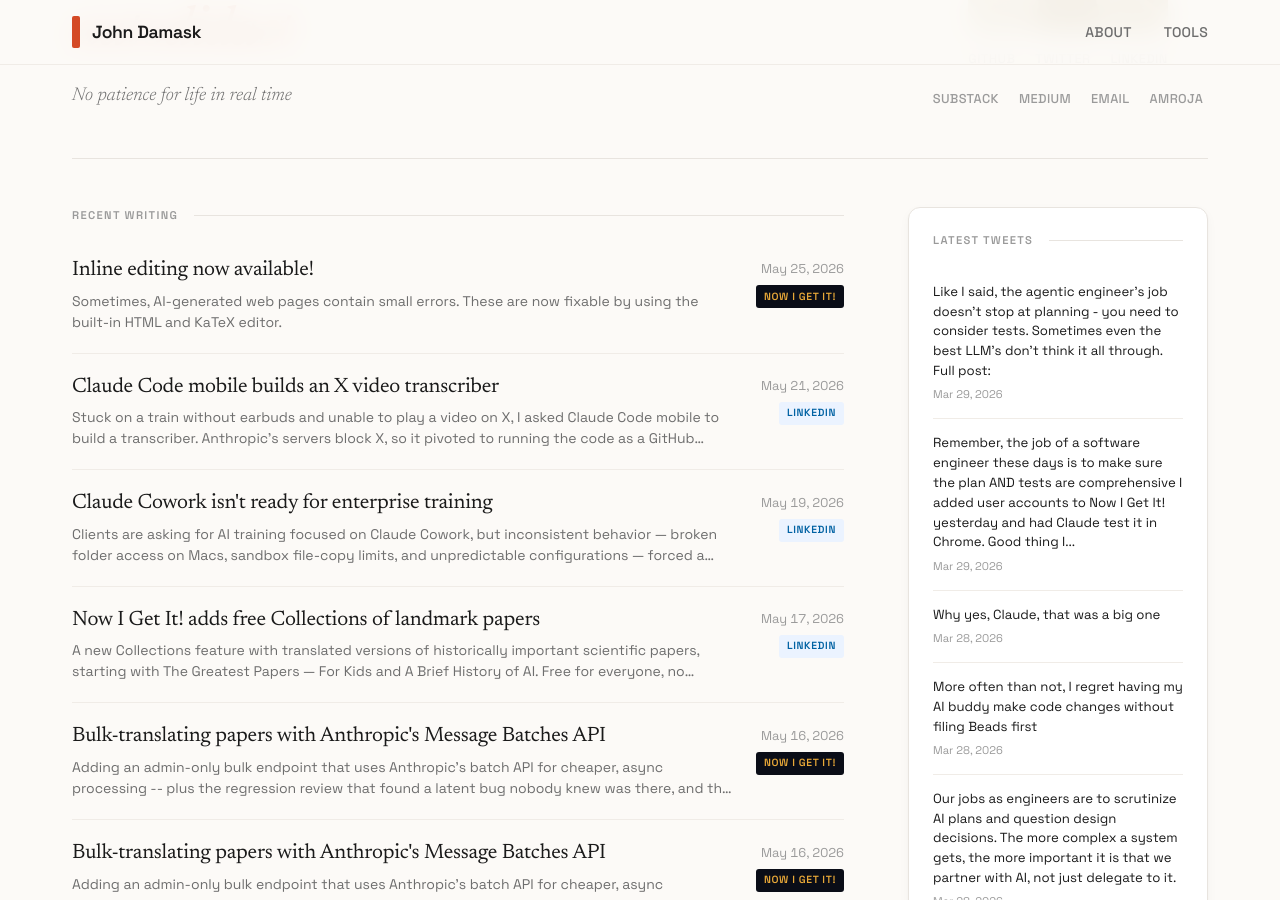
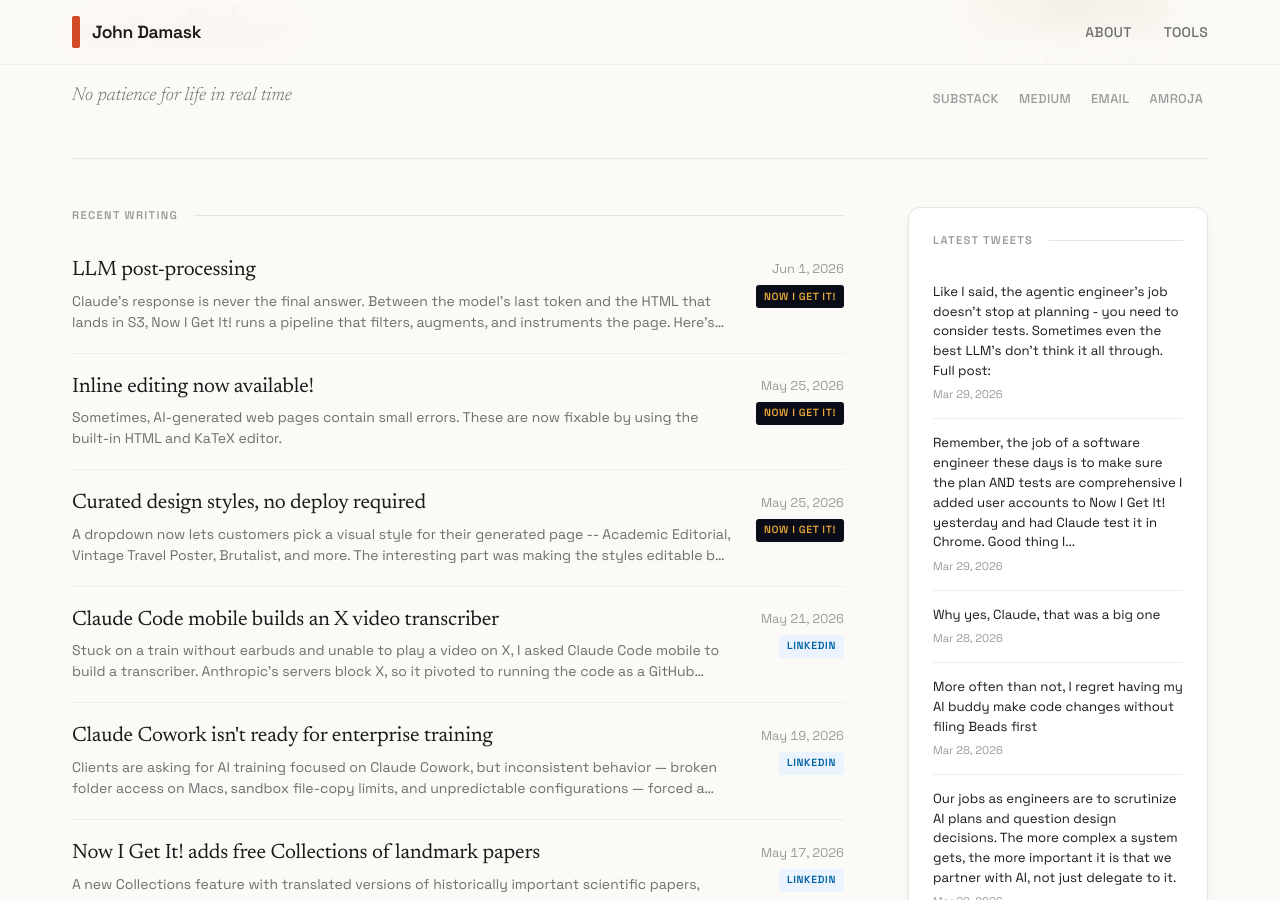
Before and after one commit to jbdamask/jbdamask.github.io, a Jekyll site: the page built from index.html, in a window 1280 px wide and 900 px high, scrolled down 336 px. Built offline with Jekyll 4.4.1, drawn with Linux system fonts in a browser that asks for light colours; the list of posts is cut into pages by our own code.

Commit message:
Update Now I Get It posts

```diff
--- a/_data/nowigetit-posts.yml
+++ b/_data/nowigetit-posts.yml
@@ -2,12 +2,28 @@
 # Fetches RSS feed and merges with existing posts
 # This preserves older posts not in the RSS feed
 
+- title: LLM post-processing
+  source: nowigetit
+  url: https://nowigetit.us/blog/llm-post-processing.html
+  date: '2026-06-01'
+  excerpt: Claude's response is never the final answer. Between the model's last token
+    and the HTML that lands in S3, Now I Get It! runs a pipeline that filters, augments,
+    and instruments the page. Here's what's...
+  image: ''
 - title: Inline editing now available!
   source: nowigetit
   url: https://nowigetit.us/blog/inline-editing-now-available.html
   date: '2026-05-25'
   excerpt: Sometimes, AI-generated web pages contain small errors. These are now fixable
     by using the built-in HTML and KaTeX editor.
+  image: ''
+- title: Curated design styles, no deploy required
+  source: nowigetit
+  url: https://nowigetit.us/blog/curated-design-styles-no-deploy-required-2.html
+  date: '2026-05-25'
+  excerpt: A dropdown now lets customers pick a visual style for their generated page
+    -- Academic Editorial, Vintage Travel Poster, Brutalist, and more. The interesting
+    part was making the styles editable by an ...
   image: ''
 - title: Bulk-translating papers with Anthropic's Message Batches API
   source: nowigetit
```
